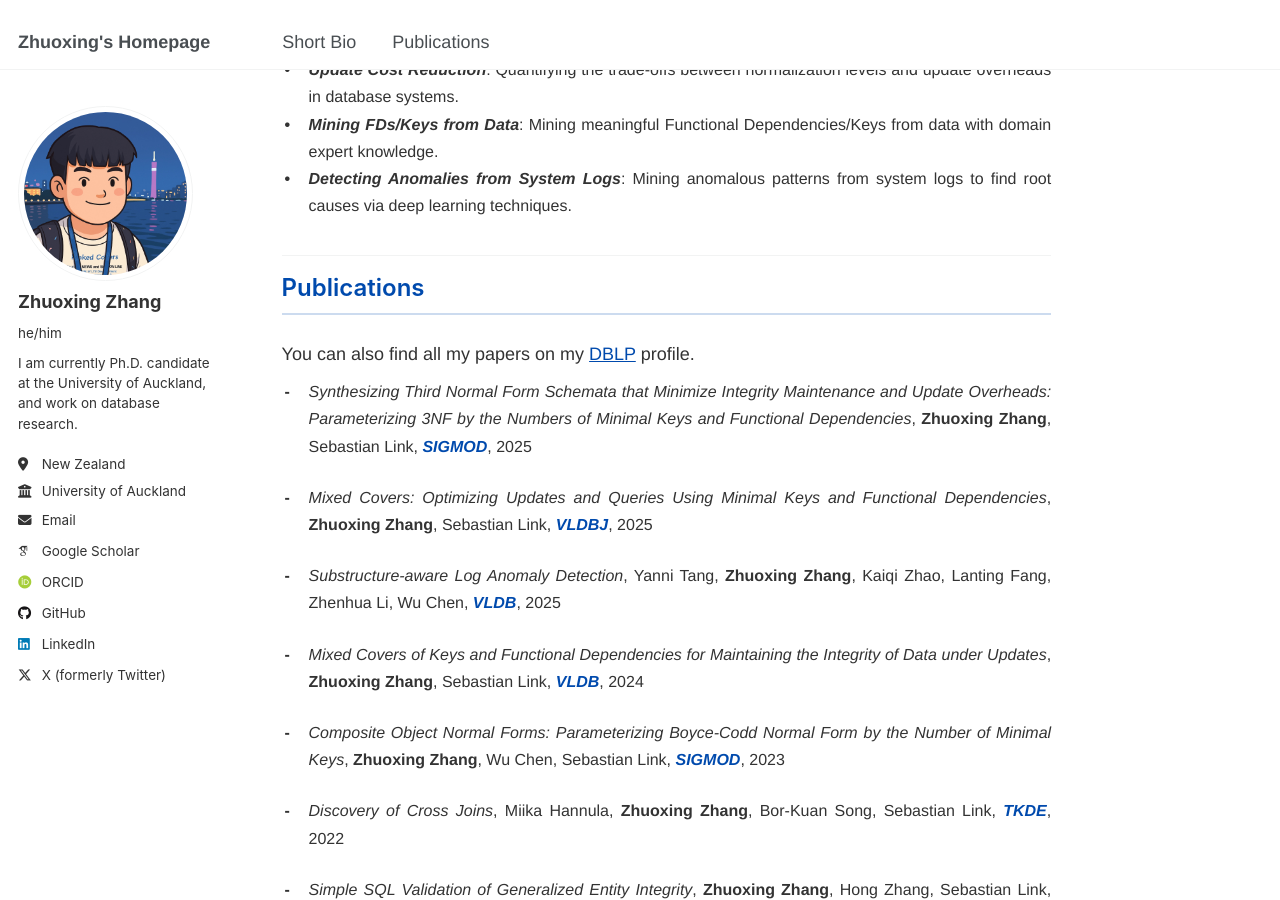
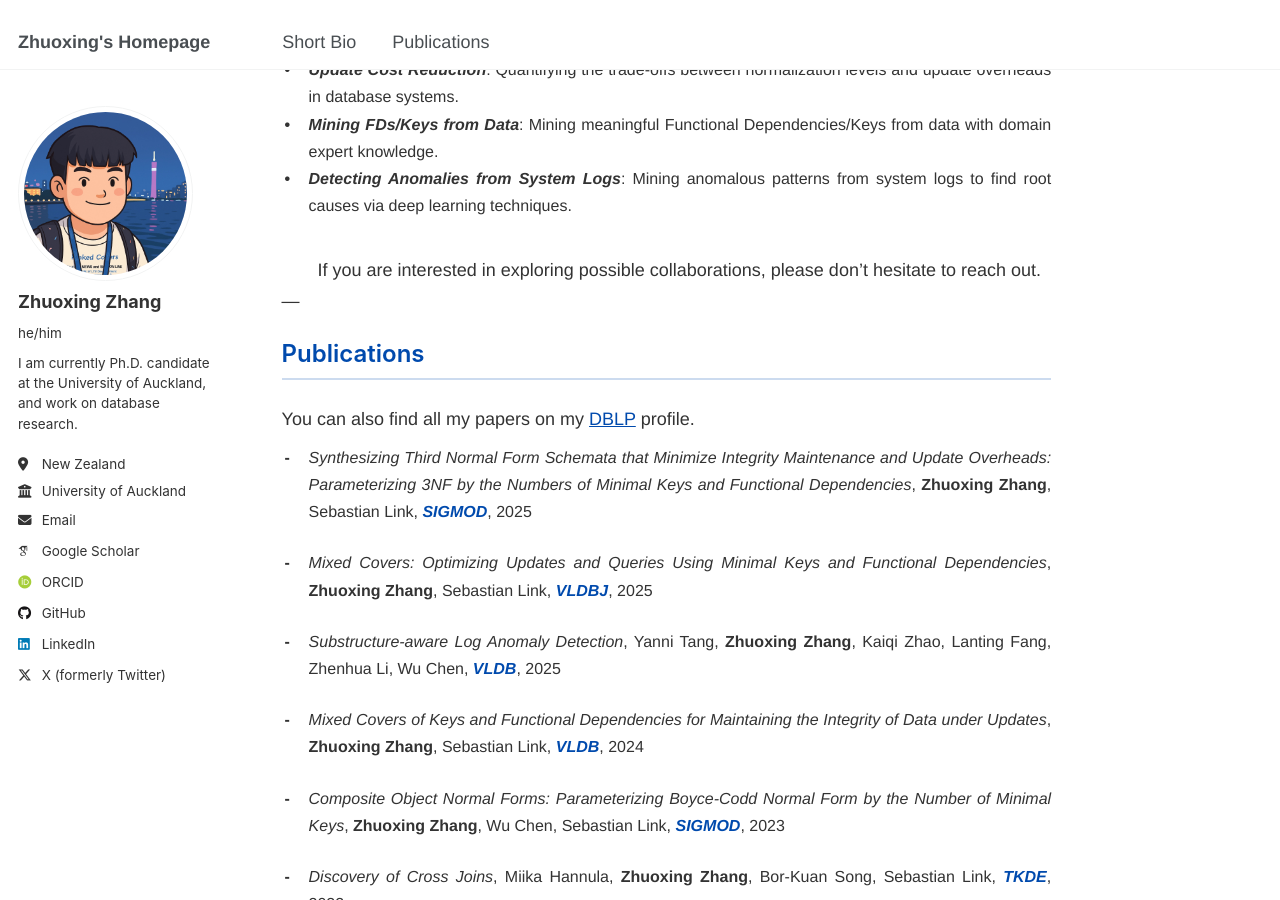
Before and after one commit to zhuoxingzhang/zhuoxingzhang.github.io, a Jekyll site: the page built from _pages/about.md, in a window 1280 px wide and 900 px high, scrolled down 341 px. Built offline with Jekyll 4.4.1, drawn with Linux system fonts in a browser that asks for light colours; some web fonts are replaced.

Commit message:
Update about.md

```diff
--- a/_pages/about.md
+++ b/_pages/about.md
@@ -17,7 +17,7 @@ author_profile: true
   <li><i>Mining FDs/Keys from Data</i>: Mining meaningful Functional Dependencies/Keys from data with domain expert knowledge.</li>
   <li><i>Detecting Anomalies from System Logs</i>: Mining anomalous patterns from system logs to find root causes via deep learning techniques.</li>
 </ul>
-
+&emsp;&emsp;If you are interested in exploring possible collaborations, please don’t hesitate to reach out.
 ---
 
 <!-- 🧾 Selected Publications -->
```
